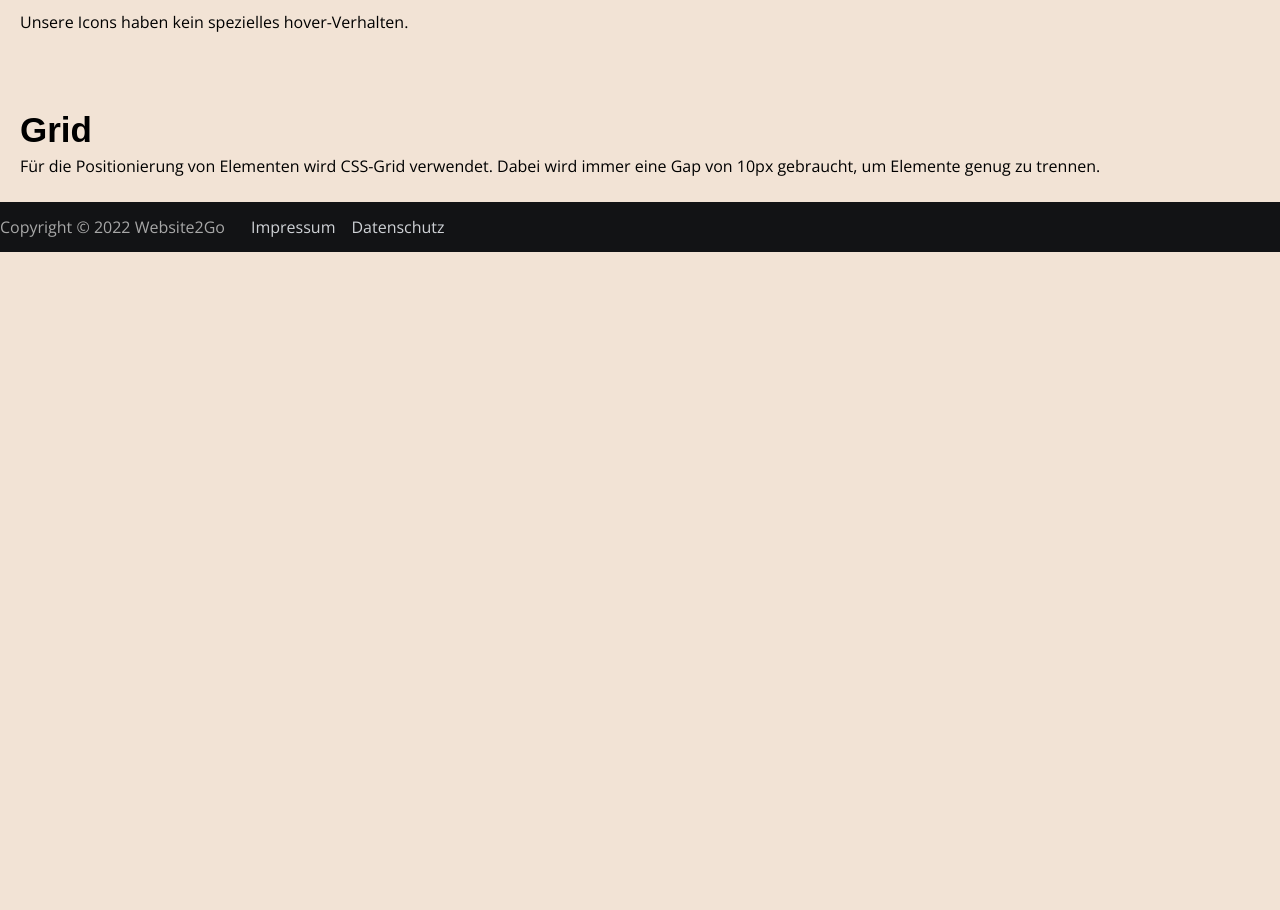
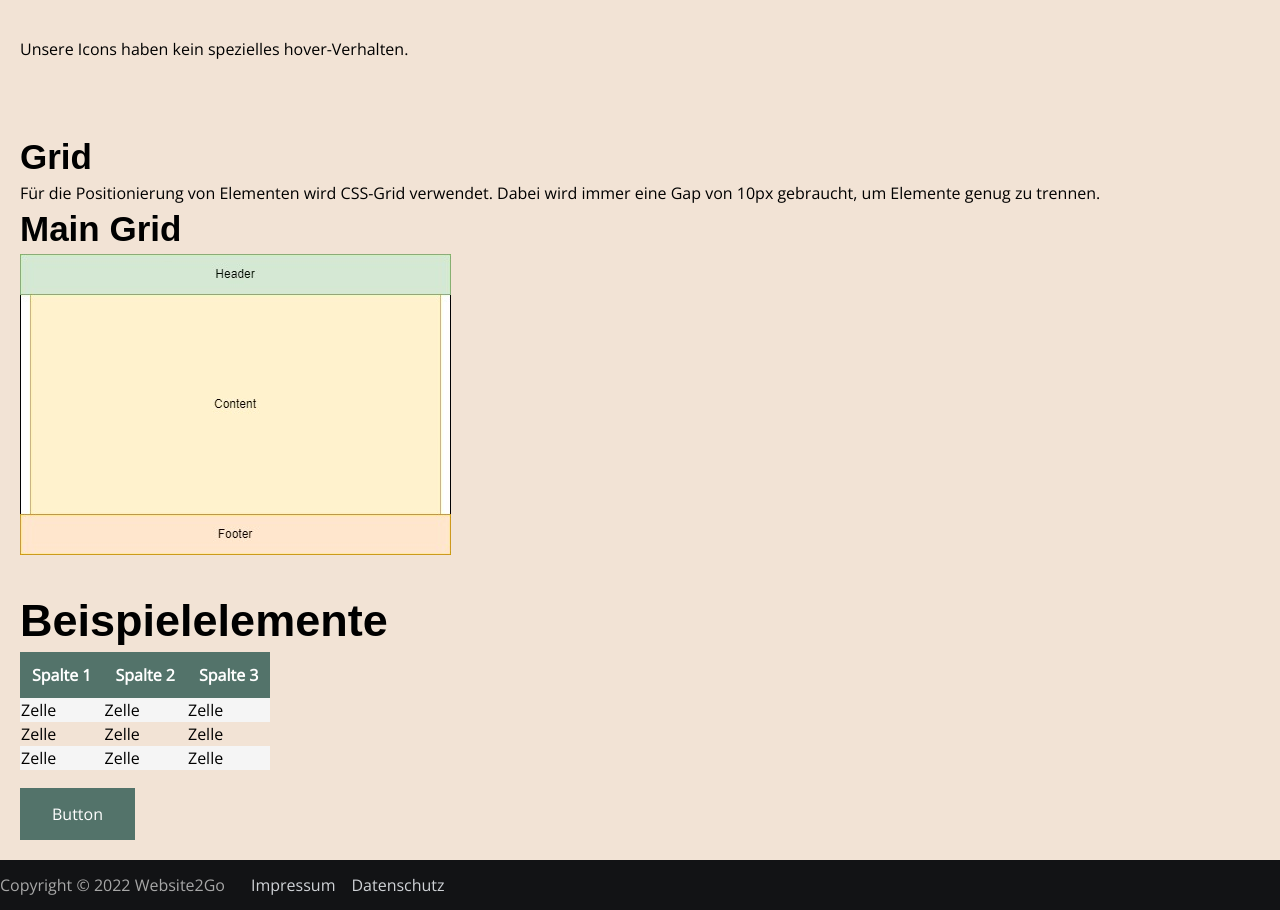
Before and after one commit to flgoller/M152, a plain HTML site: page Website/styleguide.html in a window 1280 px wide. Shown: the part 1524-2434 px from the top of the page. Before the commit the page ends 1776 px from the top, so only its background shows below. Drawn offline with nearby package versions, Linux system fonts and the light colour scheme; a web font is replaced by a local one.

Commit message:
added main grid

```diff
--- a/Website/css/style.css
+++ b/Website/css/style.css
@@ -1,5 +1,6 @@
 @import url('https://fonts.googleapis.com/css2?family=Smooch+Sans&display=swap');
 @import url('https://fonts.googleapis.com/css2?family=Open+Sans&display=swap');
+
 body {
     padding: 0;
     margin: 0;
@@ -65,15 +66,18 @@ hr {
 }
 
 .iconSmall {
-    font-size: 25px; color: #53736A;
+    font-size: 25px;
+    color: #53736A;
 }
 
 .iconNormal {
-    font-size: 35px; color: #53736A;
+    font-size: 35px;
+    color: #53736A;
 }
 
 .iconBig {
-    font-size: 45px; color: #53736A;
+    font-size: 45px;
+    color: #53736A;
 }
 
 #main-color {
@@ -87,6 +91,43 @@ hr {
 #nav-color {
     background-color: #024554;
 }
+
+table {
+    font-family: 'Open Sans', sans-serif;
+    border-collapse: collapse;
+}
+
+table tr:nth-child(even) {
+    background-color: #f5f5f5;
+}
+
+table tr:hover {
+    background-color: #ddd;
+}
+
+table th {
+    padding: 12px;
+    text-align: left;
+    background-color: #53736A;
+    color: white;
+}
+
+button {
+    font-family: 'Open Sans', sans-serif;
+    background-color: #53736A;
+    border: none;
+    color: white;
+    padding: 15px 32px;
+    text-align: center;
+    text-decoration: none;
+    display: inline-block;
+    font-size: 16px;
+  }
+
+  button:hover {
+    box-shadow: 0 12px 16px 0 rgba(0,0,0,0.24), 0 17px 50px 0 rgba(0,0,0,0.19);
+  }
+
 
 
 /*Footer*/
--- a/Website/styleguide.html
+++ b/Website/styleguide.html
@@ -106,6 +106,7 @@
         <br>
         <br>
         <h3>Icons</h3>
+        <p>Für die Icons verwenden wir Font-Awesome: <a href="https://fontawesome.com/icons">https://fontawesome.com/icons</a></p>
         <span class="iconSmall">
             <i class="fa fa-camera"></i> <i style="margin-left: 20px;" class="fa fa-circle-nodes"></i>
         </span>
@@ -127,6 +128,36 @@
         <h3>Grid</h3>
         <p>Für die Positionierung von Elementen wird CSS-Grid verwendet. Dabei wird immer eine Gap von 10px gebraucht,
             um Elemente genug zu trennen.</p>
+        <h3>Main Grid</h3>
+        <img src="img/Main-Grid.jpg" alt="">
+        <br>
+        <br>
+        <br>
+        <h2>Beispielelemente</h2>
+        <table>
+            <tr>
+                <th>Spalte 1</th>
+                <th>Spalte 2</th>
+                <th>Spalte 3</th>
+            </tr>
+            <tr>
+                <td>Zelle</td>
+                <td>Zelle</td>
+                <td>Zelle</td>
+            </tr>
+            <tr>
+                <td>Zelle</td>
+                <td>Zelle</td>
+                <td>Zelle</td>
+            </tr>
+            <tr>
+                <td>Zelle</td>
+                <td>Zelle</td>
+                <td>Zelle</td>
+            </tr>
+        </table>
+        <br>
+        <button>Button</button>
     </section>
 
     <footer>
```
Also changed, not shown: Website/img/Main-Grid.jpg (added).
